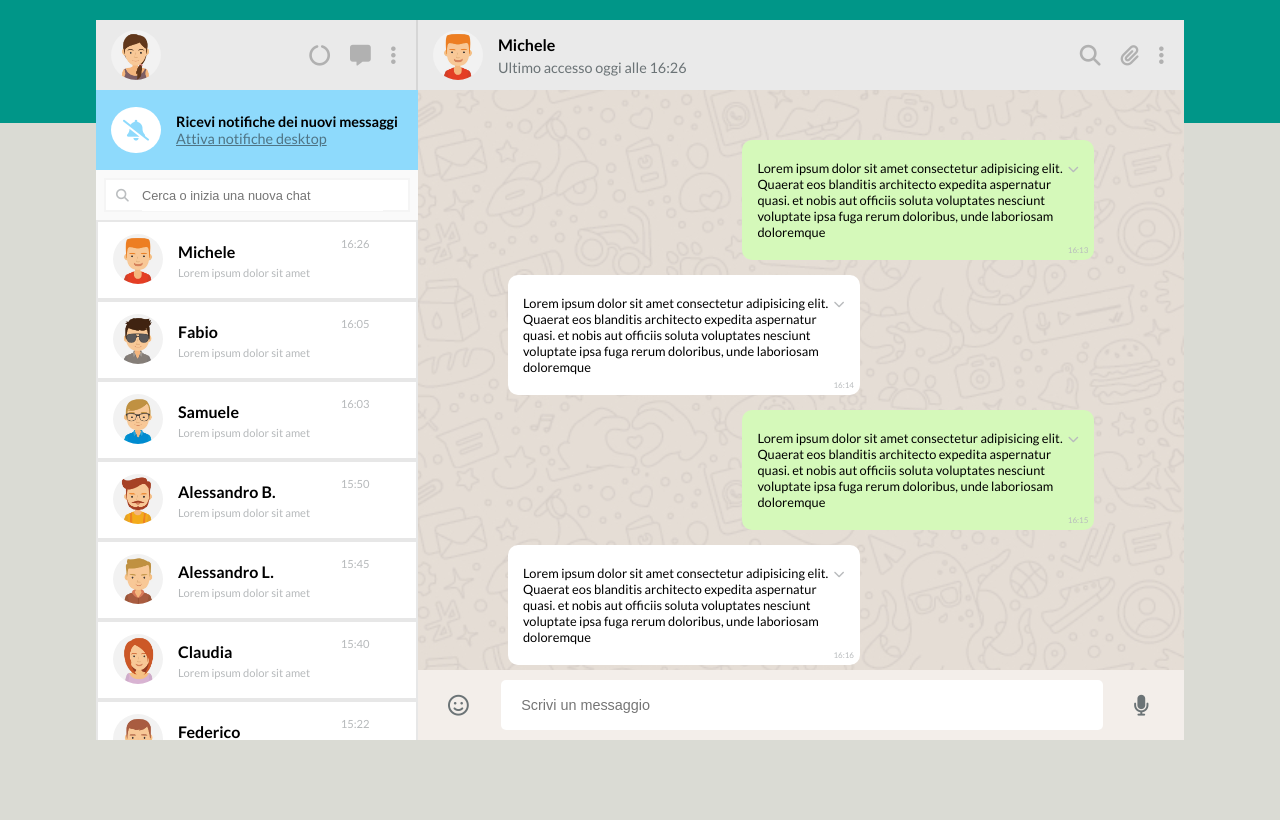
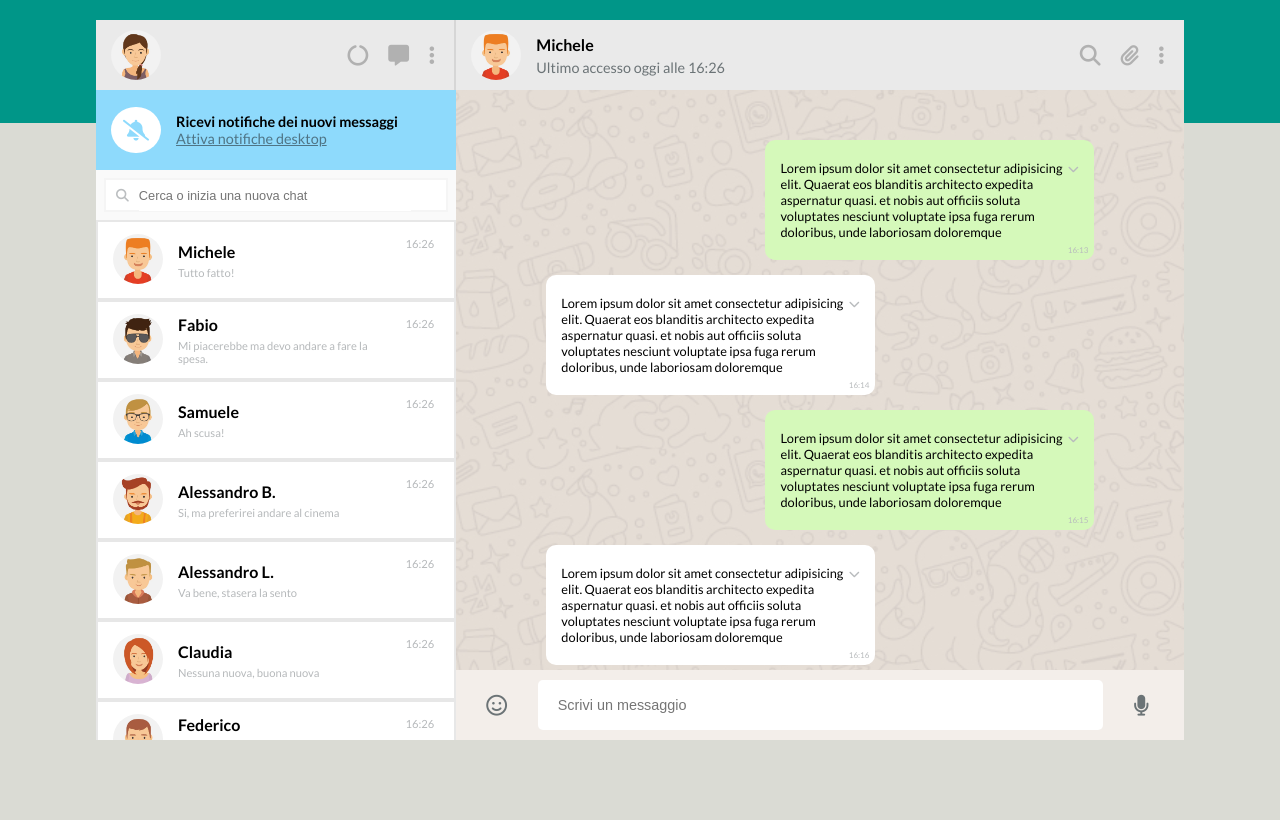
Before and after one commit to EmilianaManzo/vue-boolzapp, a plain HTML site: page index.html in a window 1280 px wide. Drawn offline with nearby package versions, Linux system fonts and the light colour scheme.

Commit message:
[add] milestone 1

```diff
--- a/index.html
+++ b/index.html
@@ -75,100 +75,20 @@
 
             <div class="row scroll">
 
-              <div class="col d_flex al_center fix-center">
-                <div class="img">
-                  <img src="assets/img/avatar_1.jpg" alt="" class="brd_radius">
-                </div>
-                <div class="text dis_none ">
-                  <h4 class="pb_xs">Michele</h4>
-                  <p>Lorem ipsum dolor sit amet</p>
+              <!-- stampiamo dinamicamente i contatti/chat  -->
+              <div
+              v-for="contact in contacts"
+              class="col d_flex space_between al_center fix-center">
+                <div class="d_flex al_center">
+                  <div class="img">
+                    <img :src="`assets${contact.avatar}`" :alt="contact.name" class="brd_radius">
+                  </div>
+                  <div class="text dis_none ">
+                    <h4 class="pb_xs">{{contact.name}}</h4>
+                    <p>{{contact.messages[contact.messages.length - 1 ].message}}</p>
+                  </div>
                 </div>
                 <div class="hour d_flex f_end al_start dis_none ">16:26</div>
-              </div>
-
-              <div class="col d_flex al_center fix-center">
-                <div class="img">
-                  <img src="assets/img/avatar_2.jpg" alt="" class="brd_radius">
-                </div>
-                <div class="text dis_none ">
-                  <h4 class="pb_xs">Fabio</h4>
-                  <p>Lorem ipsum dolor sit amet</p>
-                </div>
-                <div class="hour d_flex f_end al_start dis_none ">16:05</div>
-              </div>
-
-
-              <div class="col d_flex al_center fix-center">
-                <div class="img">
-                  <img src="assets/img/avatar_3.jpg" alt="" class="brd_radius">
-                </div>
-                <div class="text dis_none ">
-                  <h4 class="pb_xs">Samuele</h4>
-                  <p>Lorem ipsum dolor sit amet</p>
-                </div>
-                <div class="hour d_flex f_end al_start dis_none ">16:03</div>
-              </div>
-
-
-              <div class="col d_flex al_center fix-center">
-                <div class="img">
-                  <img src="assets/img/avatar_4.jpg" alt="" class="brd_radius">
-                </div>
-                <div class="text dis_none ">
-                  <h4 class="pb_xs">Alessandro B.</h4>
-                  <p>Lorem ipsum dolor sit amet</p>
-                </div>
-                <div class="hour d_flex f_end al_start dis_none ">15:50</div>
-              </div>
-
-
-              <div class="col d_flex al_center fix-center">
-                <div class="img">
-                  <img src="assets/img/avatar_5.jpg" alt="" class="brd_radius">
-                </div>
-                <div class="text dis_none ">
-                  <h4 class="pb_xs">Alessandro L.</h4>
-                  <p>Lorem ipsum dolor sit amet</p>
-                </div>
-                <div class="hour d_flex f_end al_start dis_none ">15:45</div>
-              </div>
-
-
-              <div class="col d_flex al_center fix-center">
-                <div class="img">
-                  <img src="assets/img/avatar_6.jpg" alt="" class="brd_radius">
-                </div>
-                <div class="text dis_none ">
-                  <h4 class="pb_xs">Claudia</h4>
-                  <p>Lorem ipsum dolor sit amet</p>
-                </div>
-                <div class="hour d_flex f_end al_start dis_none ">15:40</div>
-              </div>
-
-
-              <div class="col d_flex al_center fix-center">
-                <div class="img">
-                  <img src="assets/img/avatar_7.jpg" alt="" class="brd_radius">
-                </div>
-                <div class="text dis_none ">
-                  <h4 class="pb_xs">Federico</h4>
-                  <p>Lorem ipsum dolor sit amet</p>
-                </div>
-                <div class="hour d_flex f_end al_start dis_none ">15:22</div>
-              </div>
-
-
-
-
-              <div class="col d_flex al_center fix-center">
-                <div class="img">
-                  <img src="assets/img/avatar_8.jpg" alt="" class="brd_radius">
-                </div>
-                <div class="text dis_none ">
-                  <h4 class="pb_xs">Fabio</h4>
-                  <p>Lorem ipsum dolor sit amet</p>
-                </div>
-                <div class="hour d_flex f_end al_start dis_none ">16:05</div>
               </div>
 
 
--- a/js/database.js
+++ b/js/database.js
@@ -1,7 +1,7 @@
-contacts: [
+const contacts = [
     {
         name: 'Michele',
-      avatar: './img/avatar_1.png',
+        avatar: '/img/avatar_1.jpg',
         visible: true,
         messages: [
             {
@@ -23,7 +23,7 @@ contacts: [
     },
     {
         name: 'Fabio',
-      avatar: './img/avatar_2.png',
+        avatar: '/img/avatar_2.jpg',
         visible: true,
         messages: [
             {
@@ -45,7 +45,7 @@ contacts: [
     },
     {
         name: 'Samuele',
-      avatar: './img/avatar_3.png',
+        avatar: '/img/avatar_3.jpg',
         visible: true,
         messages: [
             {
@@ -67,7 +67,7 @@ contacts: [
     },
     {
         name: 'Alessandro B.',
-      avatar: './img/avatar_4.png',
+        avatar: '/img/avatar_4.jpg',
         visible: true,
         messages: [
             {
@@ -84,7 +84,7 @@ contacts: [
     },
     {
         name: 'Alessandro L.',
-      avatar: './img/avatar_5.png',
+        avatar: '/img/avatar_5.jpg',
         visible: true,
         messages: [
             {
@@ -101,7 +101,7 @@ contacts: [
     },
     {
         name: 'Claudia',
-      avatar: './img/avatar_6.png',
+        avatar: '/img/avatar_6.jpg',
         visible: true,
         messages: [
             {
@@ -123,7 +123,7 @@ contacts: [
     },
     {
         name: 'Federico',
-      avatar: './img/avatar_7.png',
+        avatar: '/img/avatar_7.jpg',
         visible: true,
         messages: [
             {
@@ -140,7 +140,7 @@ contacts: [
     },
     {
         name: 'Davide',
-      avatar: './img/avatar_8.png',
+        avatar: '/img/avatar_8.jpg',
         visible: true,
         messages: [
             {
--- a/js/script.js
+++ b/js/script.js
@@ -7,9 +7,12 @@ createApp({
     return{
       contacts
 
+    }
+  },
 
-    }
+  mounted(){
+
   }
 
 
-}).mount('#app')
+}).mount('#app');
```
Also changed, not shown: 1 other file. Lines whose indentation alone changed are shown as unchanged.
